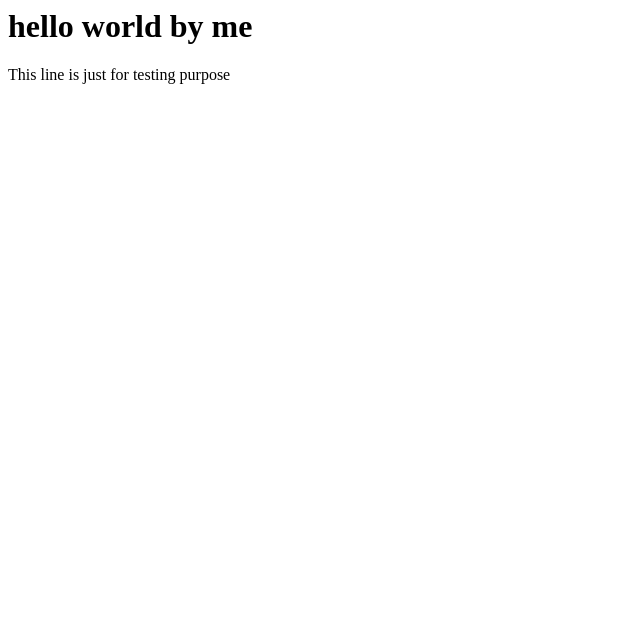
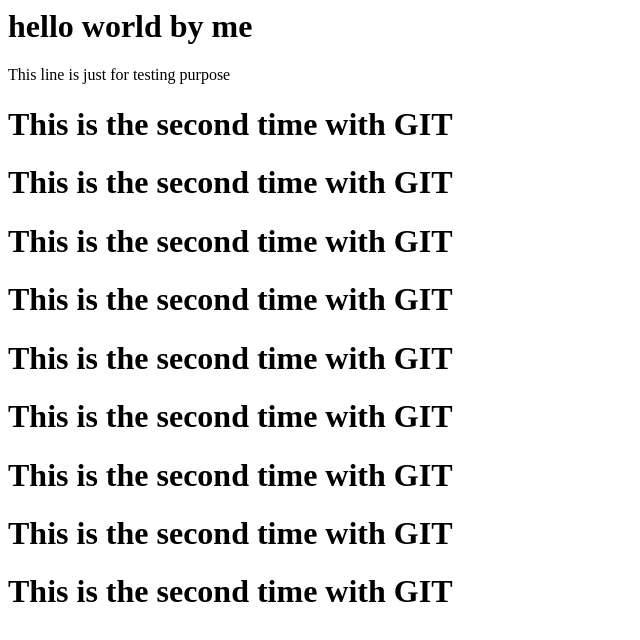
Before and after one commit to ngtienchung/my-first-repo, a plain HTML site: page index.html in a window 1280 px wide. Shown: the whole page, without its empty margins (0-640 px from the left). Drawn offline with Linux system fonts and the light colour scheme.

Commit message:
my second commit

```diff
--- a/index.html
+++ b/index.html
@@ -1,3 +1,13 @@
 <h1>hello world by me</h1>
 
 <p>This line is just for testing purpose</p>
+
+<h1>This is the second time with GIT</h1>
+<h1>This is the second time with GIT</h1>
+<h1>This is the second time with GIT</h1>
+<h1>This is the second time with GIT</h1>
+<h1>This is the second time with GIT</h1>
+<h1>This is the second time with GIT</h1>
+<h1>This is the second time with GIT</h1>
+<h1>This is the second time with GIT</h1>
+<h1>This is the second time with GIT</h1>
```
